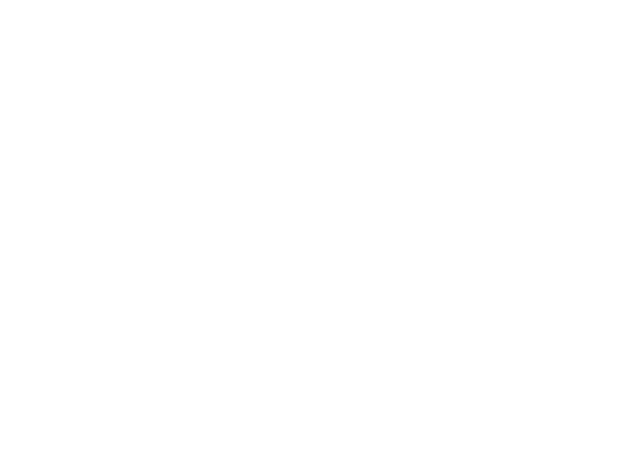
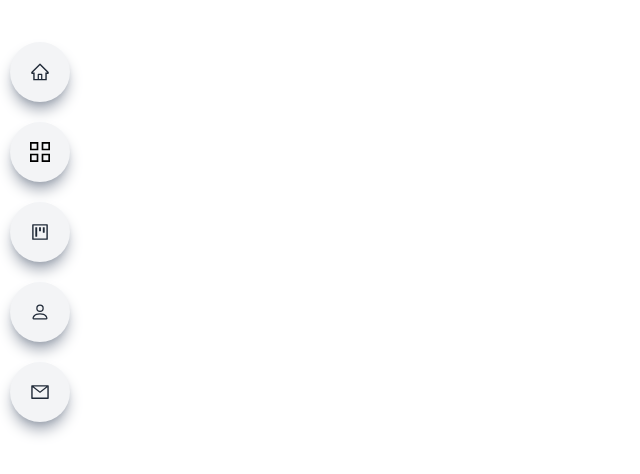
Before and after one commit to ROHAN-2497/my-porfolio, a React (Vite) app: page / in a window 1280 px wide. Shown: the part 168-642 px from the top of the page, without its empty margins (0-640 px from the left). Built offline with nearby package versions, Linux system fonts and the light colour scheme.

Commit message:
side NavBar

```diff
--- a/src/Components/SideNav/SideNav.jsx
+++ b/src/Components/SideNav/SideNav.jsx
@@ -1,5 +1,12 @@
 import { useState } from "react";
-import { AiOutlineHome, AiOutlineMenu } from "react-icons/ai";
+import {
+  AiOutlineHome,
+  AiOutlineMail,
+  AiOutlineMenu,
+  AiOutlineProject,
+} from "react-icons/ai";
+import { GrProjects } from "react-icons/gr";
+import { BsPerson } from "react-icons/bs";
 const SideNav = () => {
   const [nav, setNav] = useState(false);
   const handleNav = () => {
@@ -11,19 +18,67 @@ const SideNav = () => {
         onClick={handleNav}
         className="absolute top-4  right-4 z-[99] md:hidden"
       ></AiOutlineMenu>
-      {
-        nav ? (
-            <div className="fixed w-full  bg-white/90 flex flex-col justify-center items-center z-20">
-                <a href="#main" className="w-[75%] flex justify-center items-center rounded-full shadow-lg bg-gray-100 shadow-gray-400 m-2 p-4  cursor-pointer hover:scale-110 ease-in duration-200" >
-                <AiOutlineHome size={20}>
-                </AiOutlineHome>
-                    <span className="pl-4">Home</span>
-                </a>
-            </div>
-        ) : ( <div>
+      {nav ? (
+        <div className="fixed w-full h-screen bg-white/90 flex flex-col justify-center items-center z-20">
+          <a
+            href="#main"
+            className="w-[75%] flex justify-center items-center rounded-full shadow-lg bg-gray-100 shadow-gray-400 m-2 p-4  cursor-pointer hover:scale-110 ease-in duration-200"
+          >
+            <AiOutlineHome size={20}></AiOutlineHome>
+            <span className="pl-4">Home</span>
+          </a>
+          <a
+            href="#work"
+            className="w-[75%] flex justify-center items-center rounded-full  shadow-lg bg-gray-100 shadow-gray-400 m-2 p-4 cursor-pointer hover:scale-110 ease-in duration-200 "
+          >
+            <GrProjects size={20}></GrProjects>
+            <span className="pl-4">Work</span>
+          </a>
+          <a
+            href="#projects"
+            className="w-[75%] flex justify-center items-center rounded-full  shadow-lg bg-gray-100 shadow-gray-400 m-2 p-4 cursor-pointer hover:scale-110 ease-in duration-200 "
+          >
+            <AiOutlineProject size={20}></AiOutlineProject>
+            <span className="pl-4">Project</span>
+          </a>
+          <a
+            href="#main"
+            className="w-[75%] flex justify-center items-center rounded-full  shadow-lg bg-gray-100 shadow-gray-400 m-2 p-4 cursor-pointer hover:scale-110 ease-in duration-200 "
+          >
+            <BsPerson size={20}></BsPerson>
+            <span className="pl-4">Resume</span>
+          </a>
+          <a
+            href="#contact"
+            className="w-[75%] flex justify-center items-center rounded-full  shadow-lg bg-gray-100 shadow-gray-400 m-2 p-4 cursor-pointer hover:scale-110 ease-in duration-200 "
+          >
+            <AiOutlineMail size={20}></AiOutlineMail>
+            <span className="pl-4">Contact</span>
+          </a>
+        </div>
+      ) : (
+        ""
+      )}
 
-        </div> )
-      }
+      <div className="md:block hidden fixed top-[25%] z-10 ">
+        <div className="flex flex-col">
+            <a href="#main" className="rounded-full shadow-lg bg-gray-100 shadow-gray-400 m-2 p-4 cursor-pointer hover:scale-110 ease-in duration-300 ">
+                <AiOutlineHome size={20}></AiOutlineHome>
+            </a>
+            <a href="#work" className="rounded-full shadow-lg bg-gray-100 shadow-gray-400 m-2 p-4 cursor-pointer hover:scale-110 ease-in duration-300 ">
+                <GrProjects size={20}></GrProjects>
+            </a>
+            <a href="#projects" className="rounded-full shadow-lg bg-gray-100 shadow-gray-400 m-2 p-4 cursor-pointer hover:scale-110 ease-in duration-300 ">
+                <AiOutlineProject size={20}></AiOutlineProject>
+            </a>
+            <a href="#main" className="rounded-full shadow-lg bg-gray-100 shadow-gray-400 m-2 p-4 cursor-pointer hover:scale-110 ease-in duration-300 ">
+                <BsPerson size={20}></BsPerson>
+            </a>
+            <a href="#contact" className="rounded-full shadow-lg bg-gray-100 shadow-gray-400 m-2 p-4 cursor-pointer hover:scale-110 ease-in duration-300 ">
+                <AiOutlineMail size={20}></AiOutlineMail>
+            </a>
+        </div>
+      </div>
     </div>
   );
 };
```
